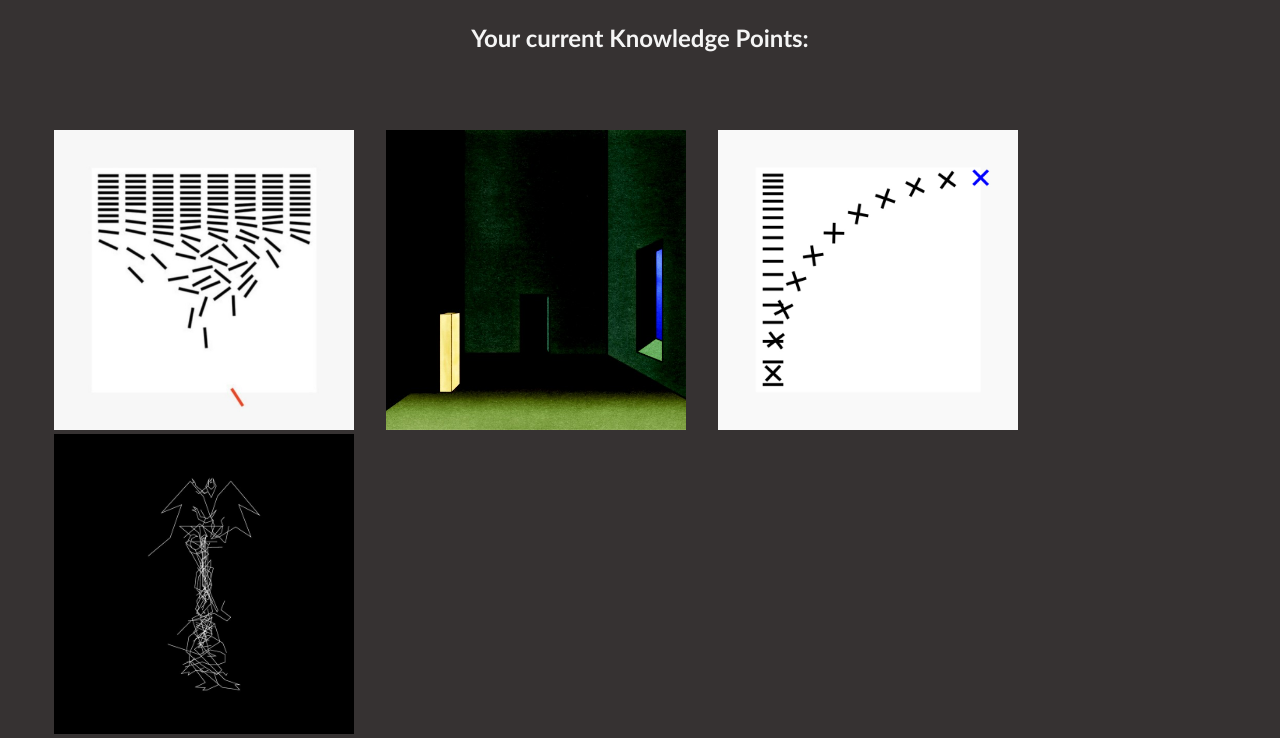
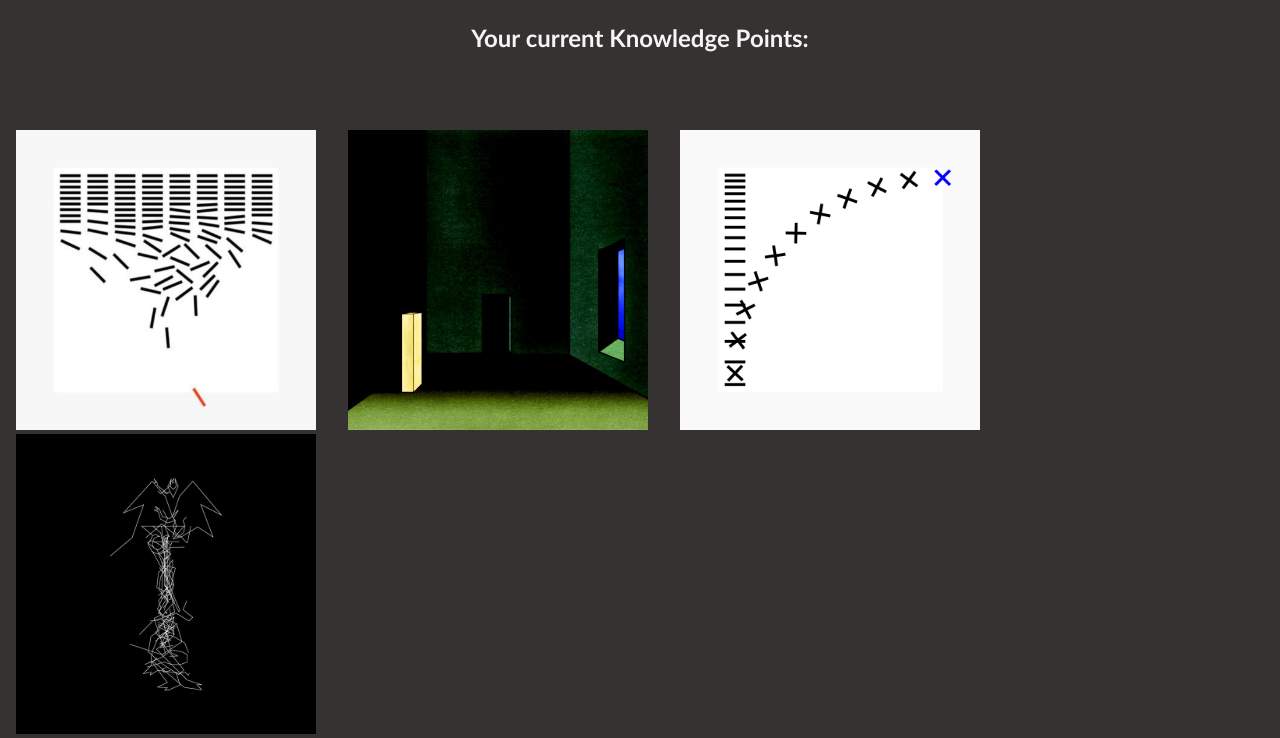
Before and after one commit to RichColeman/unit-4-game, a plain HTML site: page index.html in a window 1280 px wide. Shown: the part 305-1043 px from the top of the page. Drawn offline with nearby package versions, Linux system fonts and the light colour scheme.

Commit message:
updates to readme and style

```diff
--- a/assets/css/style.css
+++ b/assets/css/style.css
@@ -4,8 +4,7 @@ body{
 }
 
 #crystals {
-    margin-left: 3%;
-}
+margin: 0 auto;}
 .crystal-image {
     width: 300px;
     height: 300px;
```
Also changed, not shown: 1 other file.
